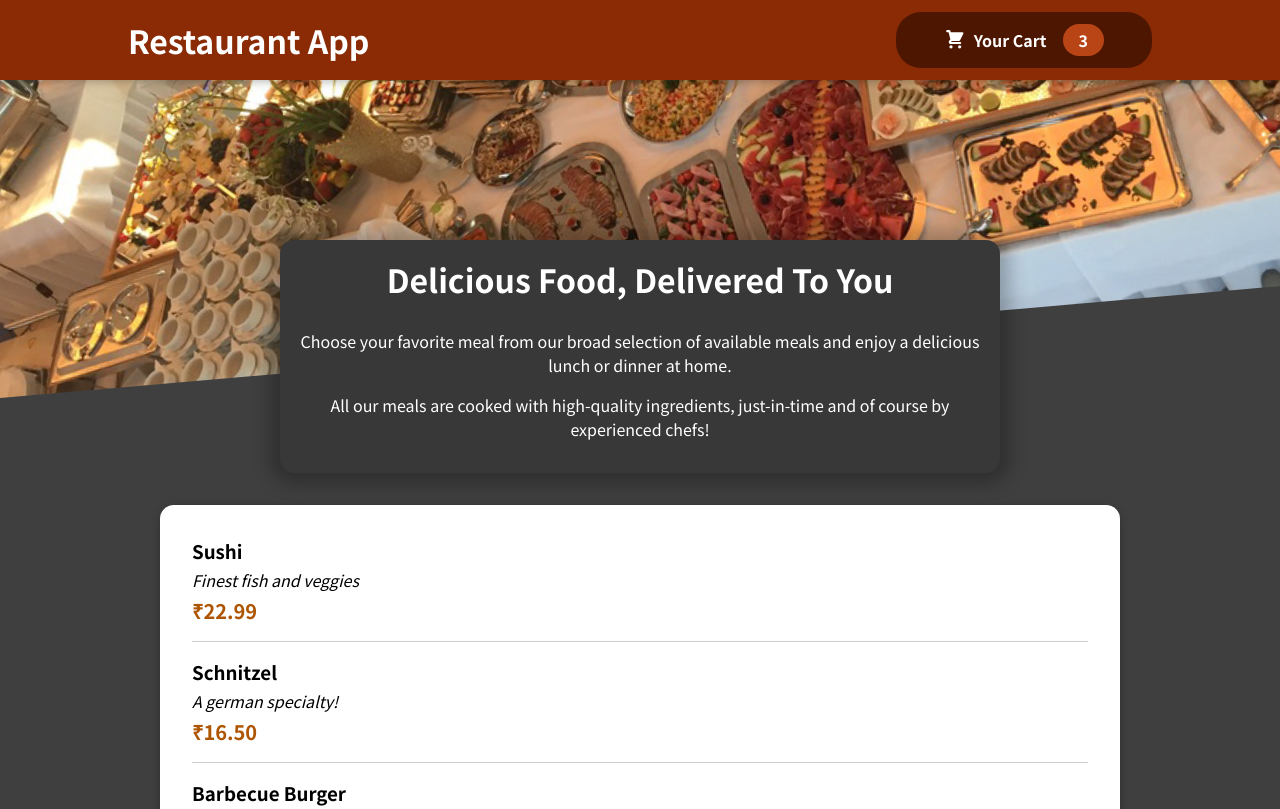
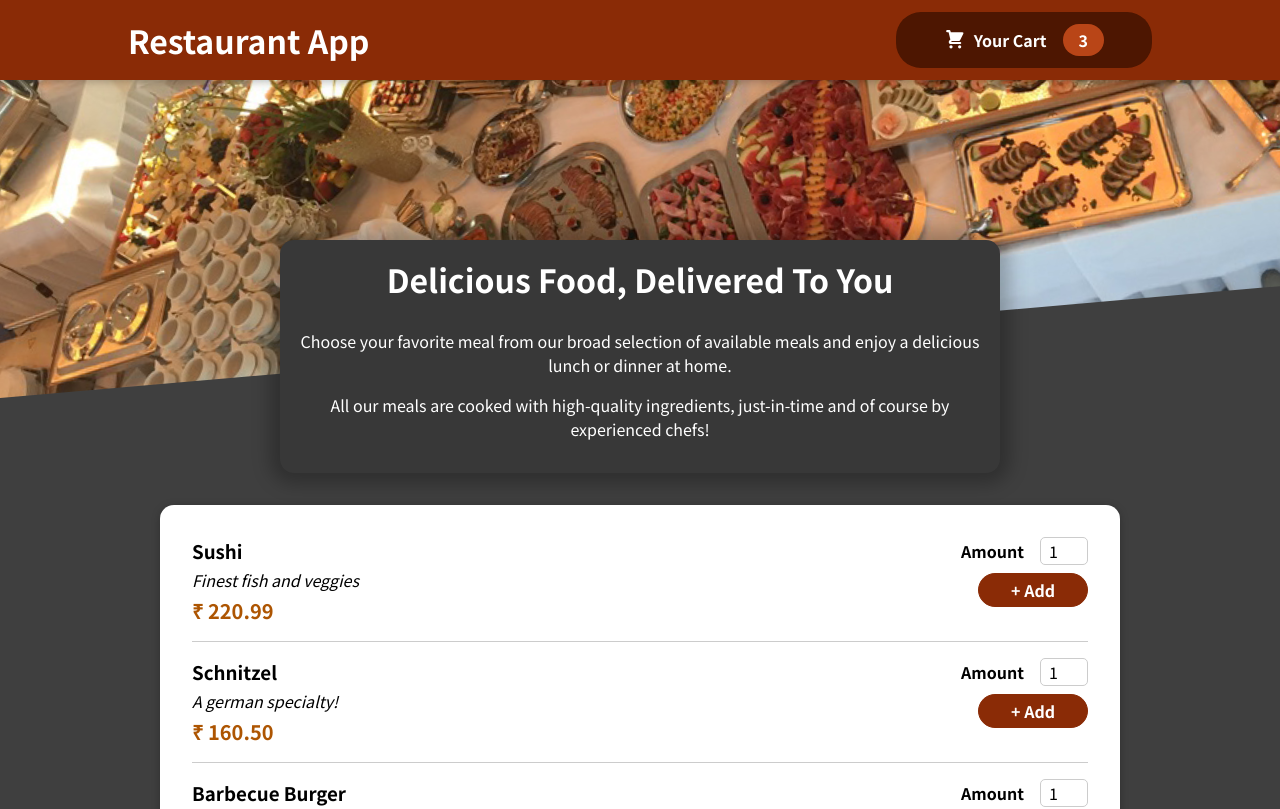
Before and after one commit to Sanjay-3797/Restaurant-App, a React (Create React App) app: page / in a window 1280 px wide. Shown: the top 809 px of the page. Built offline with nearby package versions, Linux system fonts and the light colour scheme.

Commit message:
form added

```diff
--- a/src/components/MealItem/MealItem.js
+++ b/src/components/MealItem/MealItem.js
@@ -1,7 +1,8 @@
 import classes from "./MealItem.module.css";
+import MealItemForm from "./MealItemForm";
 
 const MealItem = (props) => {
-  const price = `₹${props.price.toFixed(2)}`;
+  const price = `₹ ${props.price.toFixed(2)}`;
 
   return (
     <li className={classes.meal}>
@@ -10,7 +11,9 @@ const MealItem = (props) => {
         <div className={classes.description}>{props.description}</div>
         <div className={classes.price}>{price}</div>
       </div>
-      <div></div>
+      <div>
+        <MealItemForm />
+      </div>
     </li>
   );
 };
--- a/src/components/MealItem/MealItemForm.js
+++ b/src/components/MealItem/MealItemForm.js
@@ -0,0 +1,23 @@
+import Input from "../UI/Input";
+import classes from "./MealItemForm.module.css";
+
+const MealItemForm = (props) => {
+  return (
+    <form className={classes.form}>
+      <Input
+        label="Amount"
+        input={{
+          id: "amount",
+          type: "number",
+          min: "1",
+          max: "5",
+          step: "1",
+          defaultValue: "1",
+        }}
+      />
+      <button>+ Add</button>
+    </form>
+  );
+};
+
+export default MealItemForm;
--- /dev/null
+++ b/src/components/MealItem/MealItemForm.module.css
@@ -0,0 +1,20 @@
+.form {
+    text-align: right;
+}
+
+.form button {
+    font: inherit;
+    cursor: pointer;
+    background-color: #8a2b06;
+    border: 1px solid #8a2b06;
+    color: white;
+    padding: 0.25rem 2rem;
+    border-radius: 20px;
+    font-weight: bold;
+}
+
+.form button:hover,
+.form button:active {
+    background-color: #641e03;
+    border-color: #641e03;
+}
--- a/src/components/Meals/AvailableMeals.js
+++ b/src/components/Meals/AvailableMeals.js
@@ -8,29 +8,29 @@ const DUMMY_MEALS = [
     id: "m1",
     name: "Sushi",
     description: "Finest fish and veggies",
-    price: 22.99,
+    price: 220.99,
   },
   {
     id: "m2",
     name: "Schnitzel",
     description: "A german specialty!",
-    price: 16.5,
+    price: 160.5,
   },
   {
     id: "m3",
     name: "Barbecue Burger",
     description: "American, raw, meaty",
-    price: 12.99,
+    price: 120.991,
   },
   {
     id: "m4",
     name: "Green Bowl",
     description: "Healthy...and green...",
-    price: 18.99,
+    price: 180.99,
   },
 ];
 
-const AvailableMeals = (props) => {
+const AvailableMeals = () => {
   const mealList = DUMMY_MEALS.map((meal) => (
     <MealItem
       key={meal.id}
--- /dev/null
+++ b/src/components/UI/Input.js
@@ -0,0 +1,11 @@
+import classes from "./Input.module.css";
+
+const Input = (props) => {
+  return (
+    <div className={classes.input}>
+      <label htmlFor={props.input.id}>{props.label}</label>
+      <input {...props.input} />
+    </div>
+  );
+};
+export default Input;
--- /dev/null
+++ b/src/components/UI/Input.module.css
@@ -0,0 +1,18 @@
+.input {
+    display: flex;
+    align-items: center;
+    margin-bottom: 0.5rem;
+}
+
+.input label {
+    font-weight: bold;
+    margin-right: 1rem;
+}
+
+.input input {
+    width: 3rem;
+    border-radius: 5px;
+    border: 1px solid #ccc;
+    font: inherit;
+    padding-left: 0.5rem;
+}
```
